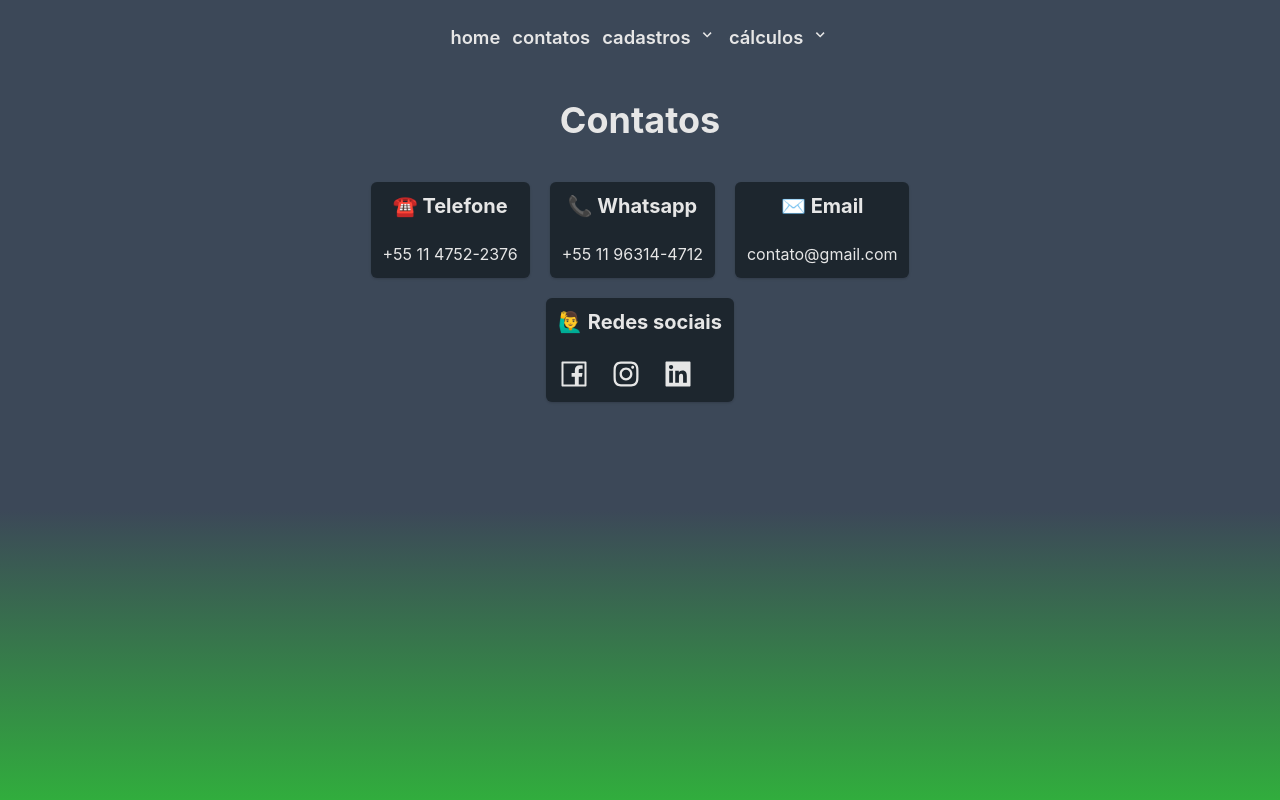
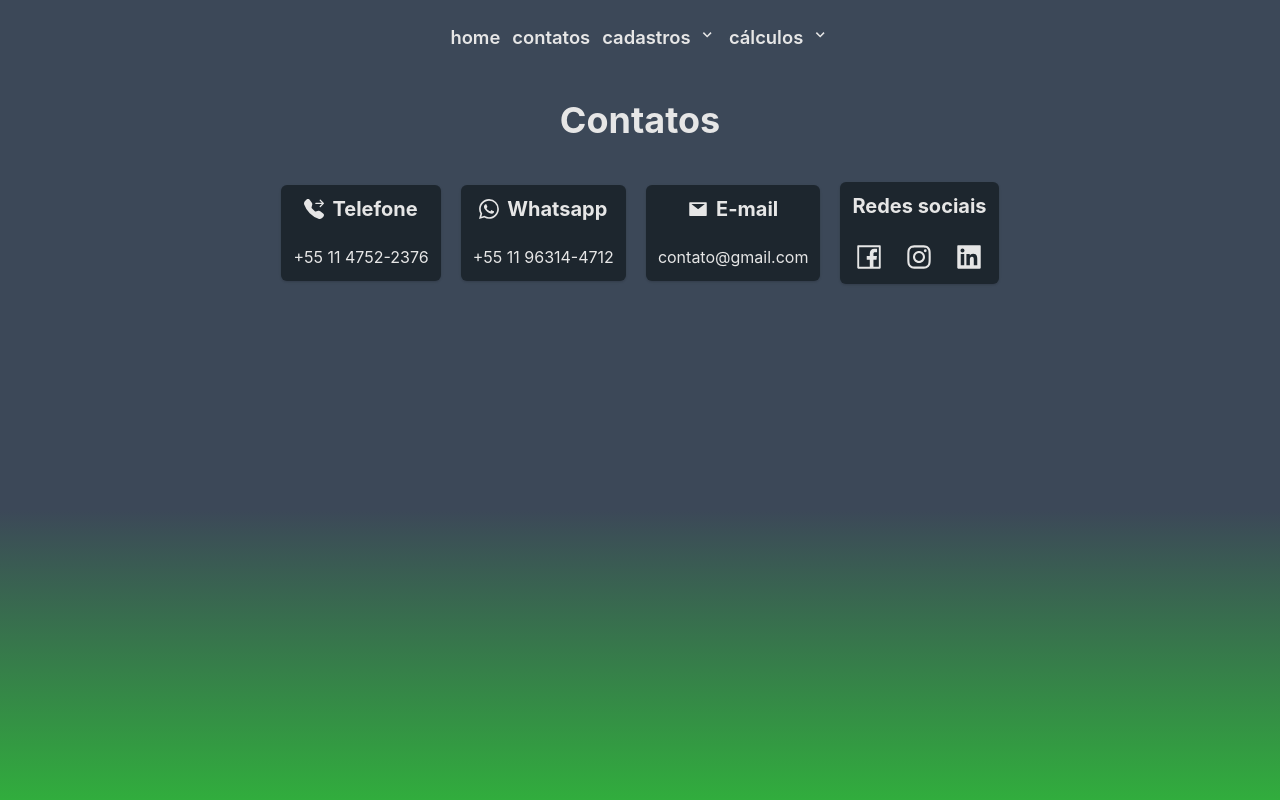
Before and after one commit to tonnyyyy/newgo-tarefa-01, a React (Vite) app: page /contatos in a window 1280 px wide. Built offline with nearby package versions, Linux system fonts and the light colour scheme.

Commit message:
added Icons to each Card in 'Contatos' page

```diff
--- a/src/components/templates/ContatosTemplate/index.tsx
+++ b/src/components/templates/ContatosTemplate/index.tsx
@@ -1,9 +1,11 @@
-import { Heading, HStack, Stack, VStack } from "@chakra-ui/react";
+import { Heading, HStack, Stack, Text, VStack } from "@chakra-ui/react";
 import Card from "../../Card";
 
 import { useMediaQuery } from "../../../hooks/useMediaQuery";
 import Container from "../../Container";
 import Title from "../../Title";
+import { BsFillTelephoneForwardFill, BsWhatsapp } from "react-icons/bs";
+import { AiFillMail } from "react-icons/ai";
 
 interface IContatoTemplateProps {
   telefone: string;
@@ -25,13 +27,13 @@ const ContatosTemplate: React.FC<IContatoTemplateProps> = ({ email, telefone, wh
         justify='center'
         flexWrap='wrap'
       >
-        <Card title="☎️ Telefone" content={telefone} />
-        <Card title="📞 Whatsapp" content={whatsapp} />
-        <Card title="✉️ Email" content={email} />
+        <Card title={<HStack justify='center'><BsFillTelephoneForwardFill /><Text>Telefone</Text></HStack>} content={telefone} />
+        <Card title={<HStack justify='center'><BsWhatsapp /><Text>Whatsapp</Text></HStack>} content={whatsapp} />
+        <Card title={<HStack justify='center'><AiFillMail /><Text>E-mail</Text></HStack>} content={email} />
         <Card
-          title="🙋‍♂️ Redes sociais"
+          title="Redes sociais"
           content={(
-            <HStack spacing={5}>
+            <HStack spacing={5} justify="center">
               {redesSociais.map(({ icon, link }) =>(
                 <a href={link} target="_blank">{icon}</a>
               ))}
--- a/src/pages/Contatos/index.tsx
+++ b/src/pages/Contatos/index.tsx
@@ -9,9 +9,9 @@ const Contatos: React.FC = () => {
       telefone='+55 11 4752-2376'
       whatsapp='+55 11 96314-4712'
       redesSociais={[
-        { link: 'https://facebook.com', icon: <AiOutlineFacebook size={32} />},
-        { link: 'https://instagram.com', icon: <AiOutlineInstagram size={32} />},
-        { link: 'https://linkedin.com', icon: <AiFillLinkedin size={32} />}
+        { link: 'https://facebook.com', icon: <AiOutlineFacebook size={30} />},
+        { link: 'https://instagram.com', icon: <AiOutlineInstagram size={30} />},
+        { link: 'https://linkedin.com', icon: <AiFillLinkedin size={30} />}
       ]}
     />
   );
```
